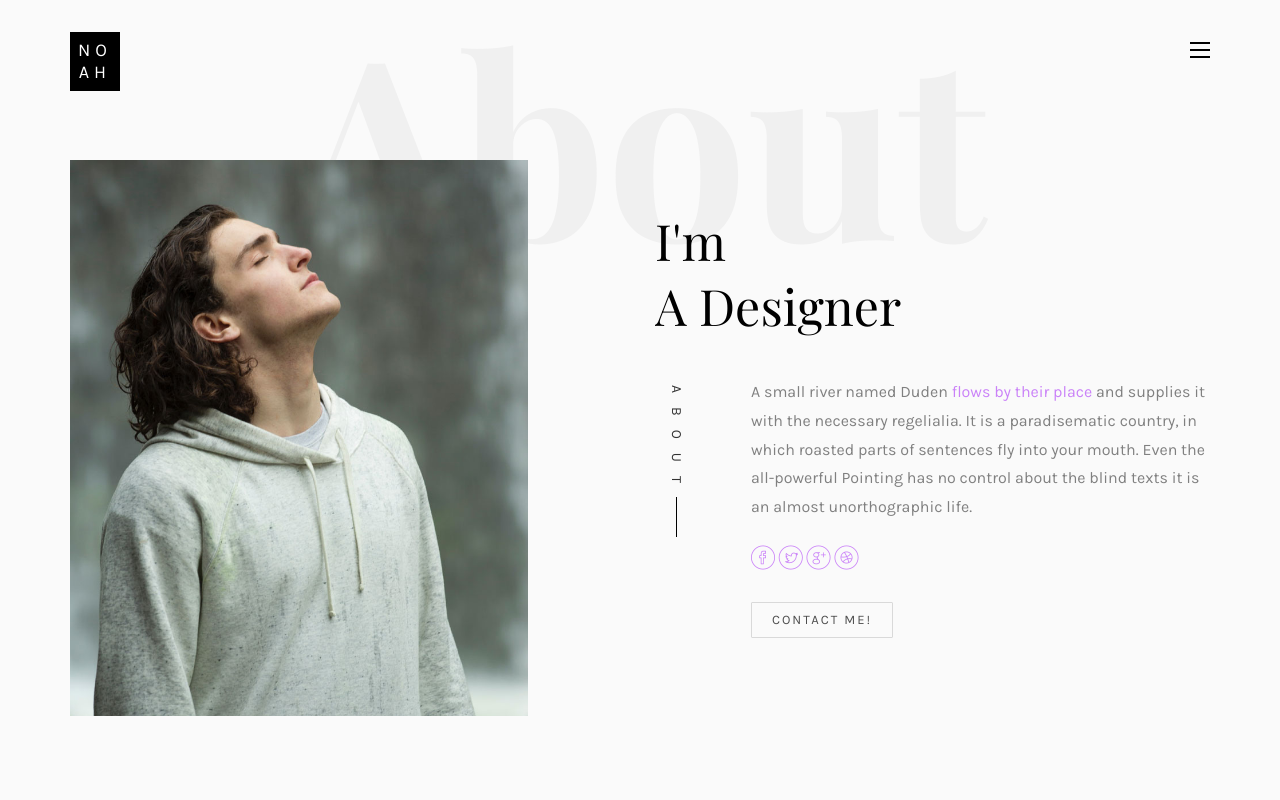
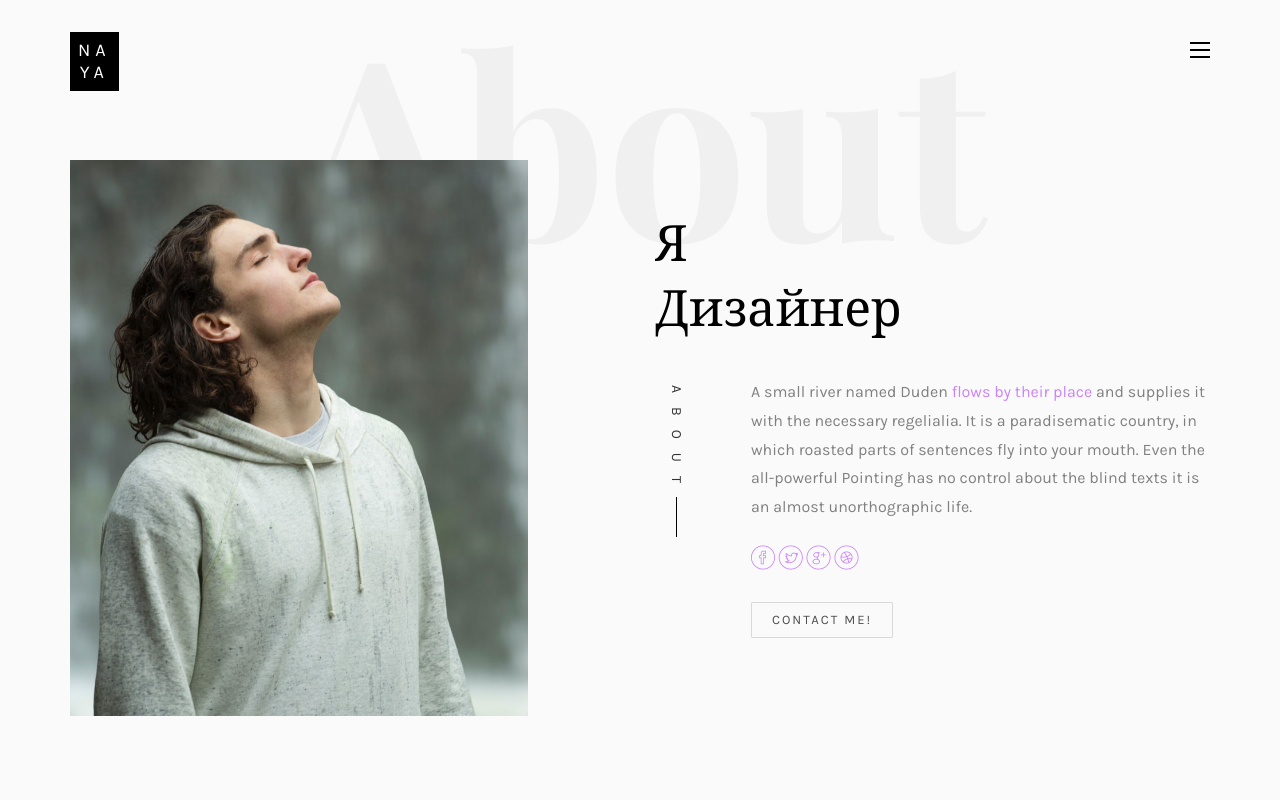
Before and after one commit to inzhola/resume, a plain HTML site: page index.html in a window 1280 px wide. Shown: the top 800 px of the page. Drawn offline with nearby package versions, Linux system fonts and the light colour scheme; files whose address does not match are found by name; a web font is replaced by a local one.

Commit message:
Update index.html

```diff
--- a/index.html
+++ b/index.html
@@ -102,7 +102,7 @@
 				<div class="row">
 					<div class="col-md-12">
 						<div class="colorlib-navbar-brand">
-							<a class="colorlib-logo" href="index.html"><span>No</span><span>ah</span></a>
+							<a class="colorlib-logo" href="index.html"><span>Na</span><span>ya</span></a>
 						</div>
 						<a href="#" class="js-colorlib-nav-toggle colorlib-nav-toggle"><i></i></a>
 					</div>
@@ -132,7 +132,7 @@
 									<h2><span>Noah</span><span>Henderson</span></h2>
 								</div>
 								<div class="item">
-									<h2><span>I'm</span><span>A Designer</span></h2>
+									<h2><span>Я</span><span>Дизайнер</span></h2>
 								</div>
 							</div>
 							<div class="desc">
```
